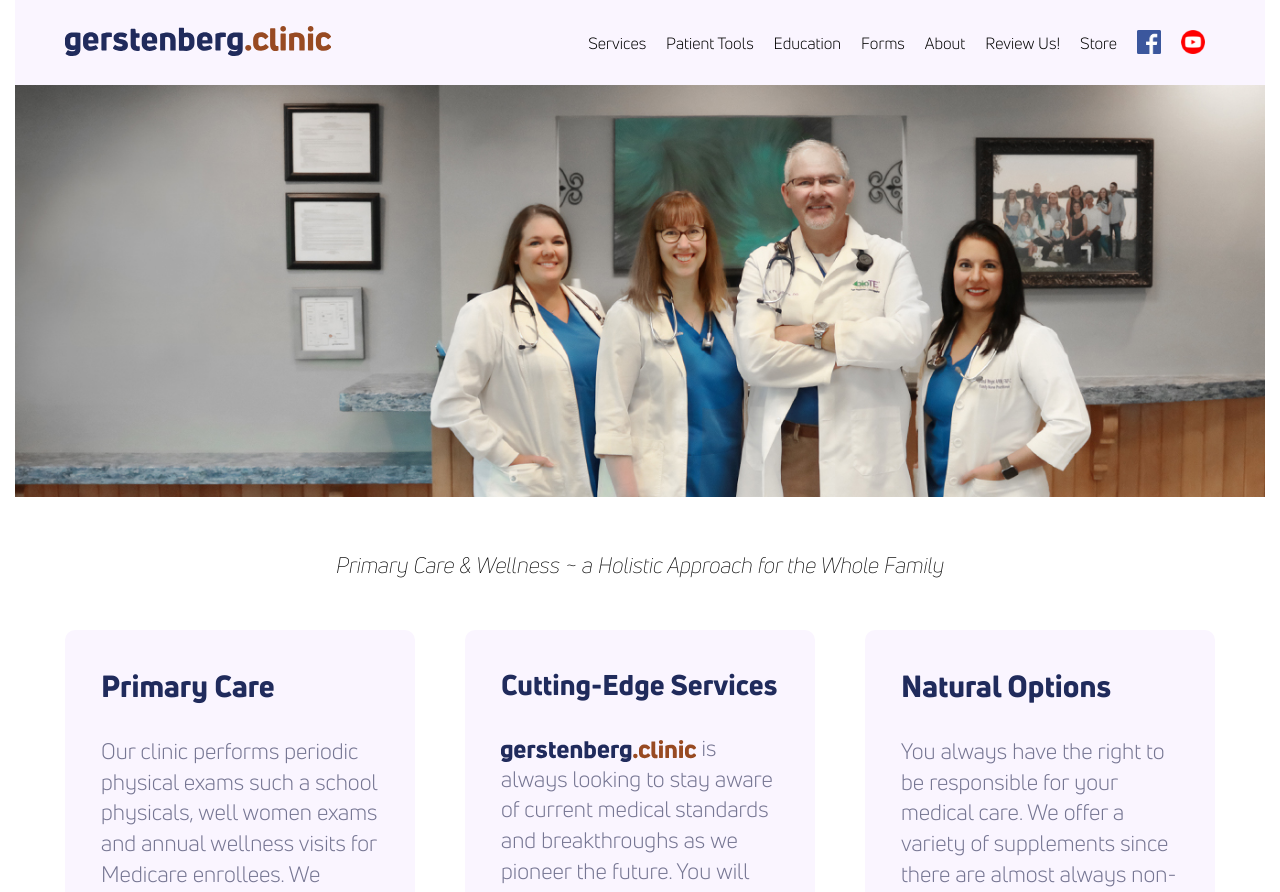
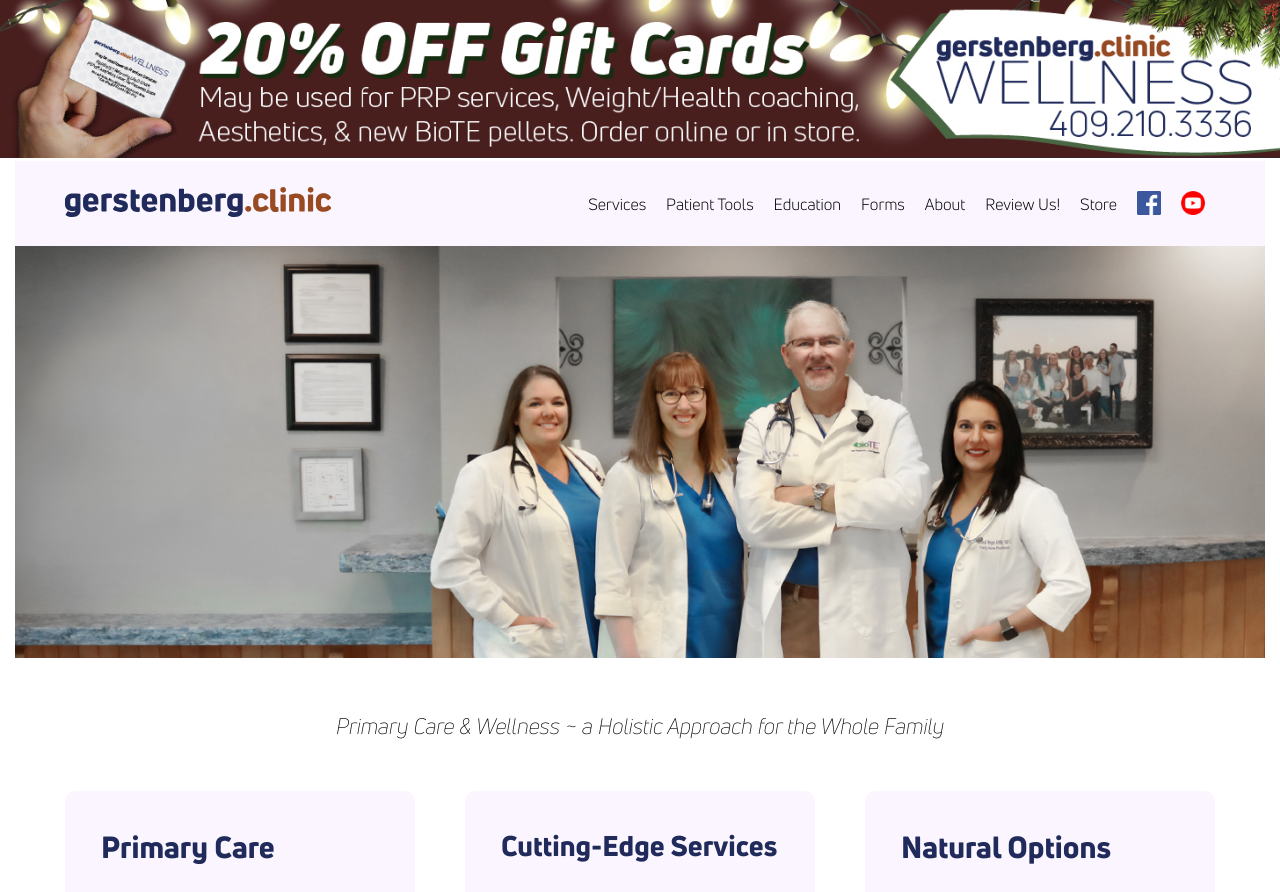
Before and after one commit to theneverwoods/gerstenberg.clinic, a Jekyll site: the page built from index.html, in a window 1280 px wide. Shown: the top 892 px of the page. Built offline with Jekyll 4.4.1, drawn with Linux system fonts in a browser that asks for light colours; comment, search, counter and statistics services are not loaded.

Commit message:
Update default.html

```diff
--- a/_layouts/default.html
+++ b/_layouts/default.html
@@ -41,14 +41,14 @@
   </head>
 
   <body>
-          <!-- BANNER NOTIFICATION
+
     <div style="text-align: center; color:#202B5B">
     <a href="https://mailchi.mp/03d6f8da6b68/prp-bogo" target="_blank" >
-      <img src="/img/728x90 - PRP@2x-100.jpg">
+      <img src="/img/728x90@2x-100-gc.jpg">
     </a>
     </div>
 
-
+  <!-- BANNER NOTIFICATION
     <div class="dark" style="text-align: center;">
       <a href="http://gerstenberg.clinic/luncheon" target="_blank"><h1 style="display: inline-block; font-weight: normal;">Join us November 20th at 12:00 for a FREE Learning Luncheon: Where did my Energy Go? For more information, click here.</h1></a>
     </div>
```
